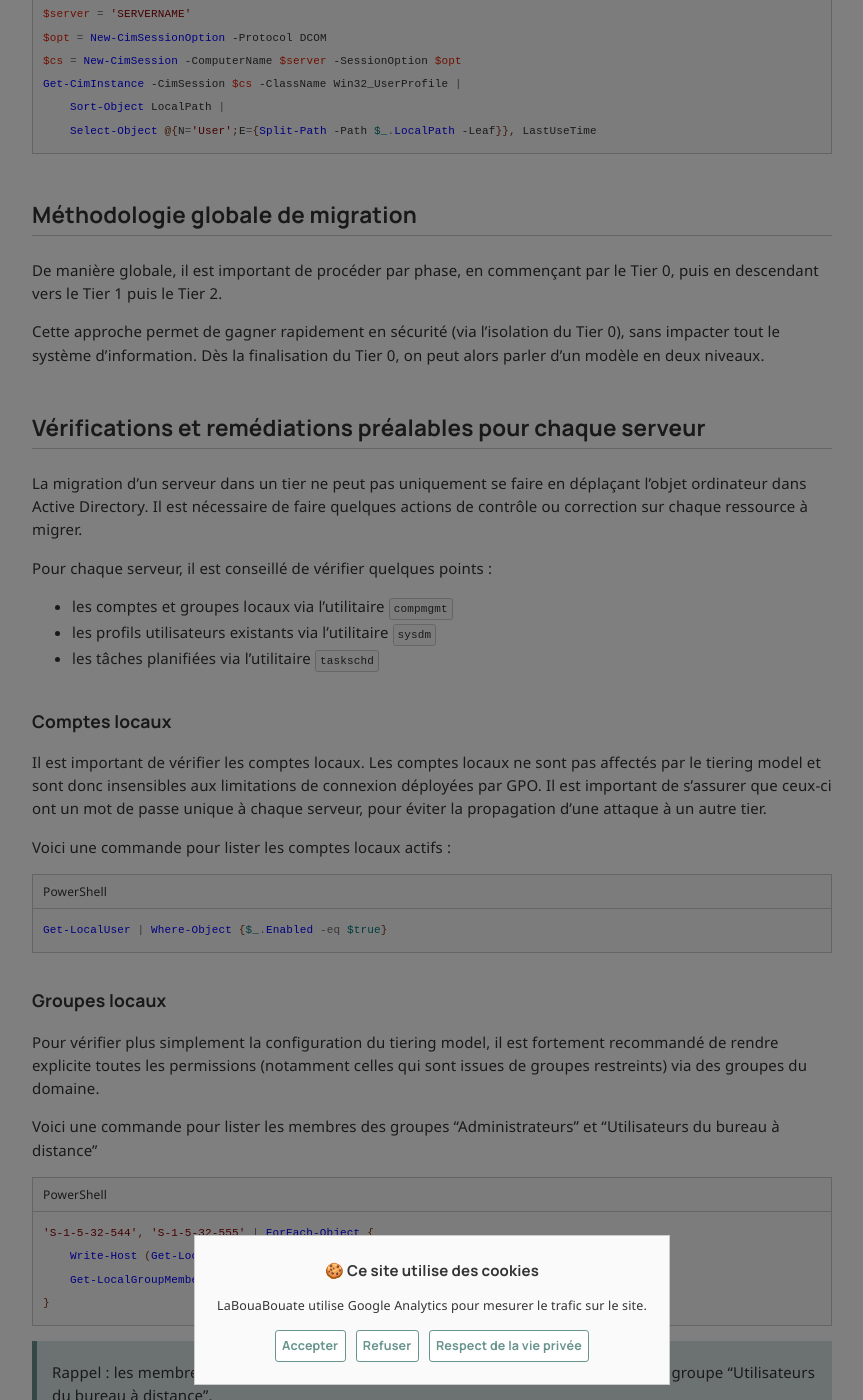
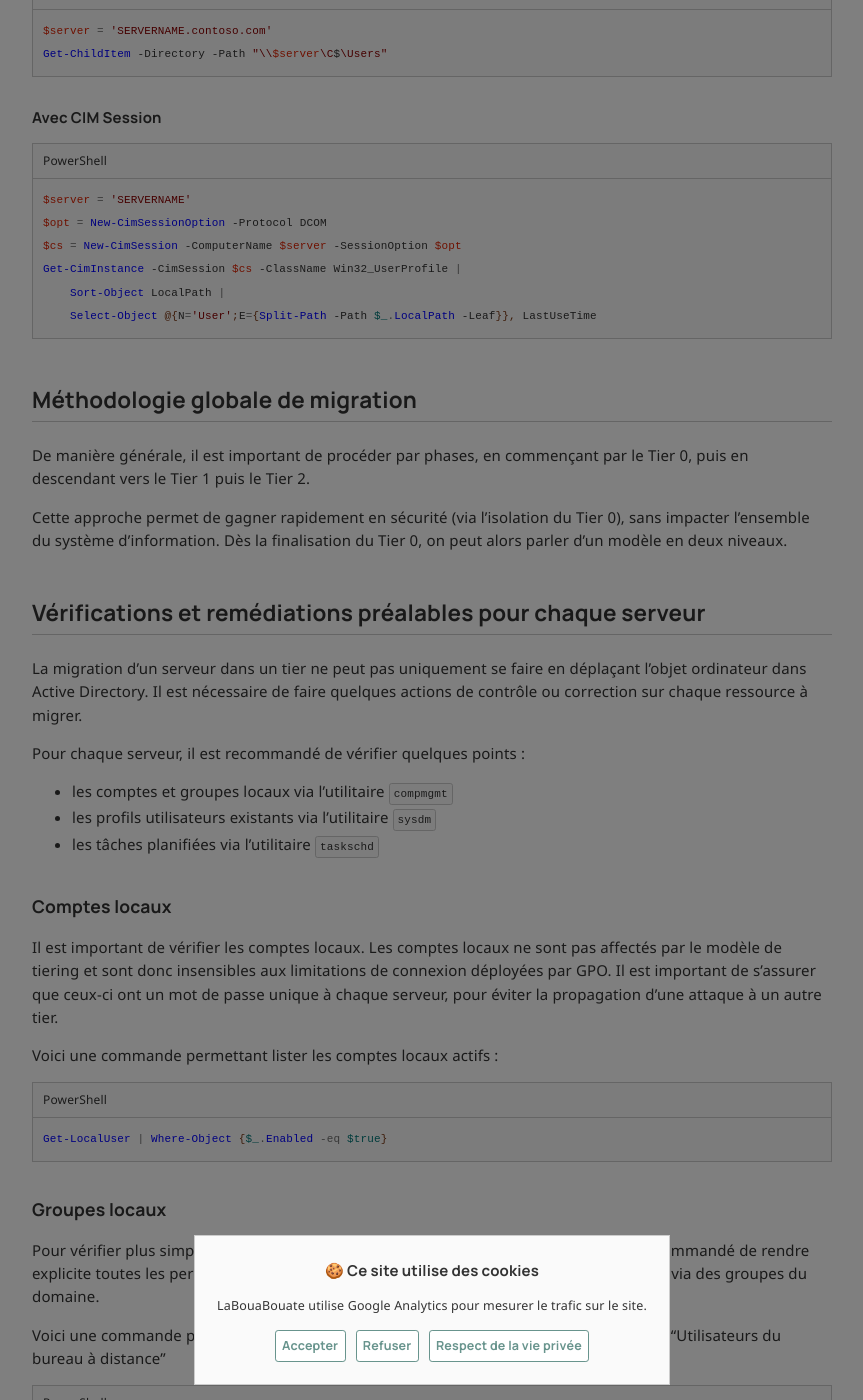
Before and after one commit to leobouard/leobouard.github.io, a Jekyll site: the page built from _posts/2024-11-01-tiering-model-007.md, in a window 1280 px wide and 1400 px high, scrolled down 1349 px. Shown: the whole window, without its empty margins (208-1071 px from the left). Built offline with Jekyll 4.4.1, drawn with Linux system fonts in a browser that asks for light colours; nearby versions of some CDN libraries; some web fonts are replaced; comment, search, counter and statistics services are not loaded; some of the changed text lies outside the part shown.

Commit message:
Correction orthographique et formulation

````diff
--- a/_posts/2024-11-01-tiering-model-007.md
+++ b/_posts/2024-11-01-tiering-model-007.md
@@ -12,35 +12,40 @@
 
 ## Catégorisation des serveurs
 
-Avant de commencer la migration, il est important d'avoir une idée précise de quel serveur va dans quel tier. Cette partie de catégorisation peut prendre du temps, mais doit être terminée à 100% avant de passer à la phase de migration.
+Avant de commencer la migration, il est important d'avoir une idée précise de quel serveur va dans quel tier. Cette partie de catégorisation peut prendre du temps, mais doit être terminée à 100 % avant de passer à la phase de migration.
 
 Le plus simple est de faire une extraction en CSV de tous vos serveurs, puis de les catégoriser un à un.
 
 ### Le cas du Tier 0
 
-Les serveurs du Tier 0 sont assez simple à identifier, puisqu'ils regroupent souvent
+Les serveurs du Tier 0 sont assez simples à identifier, puisqu'ils regroupent souvent
 
 - contrôleurs de domaine et contrôleurs de domaine en lecture seule
 - autorité de certification
 - Microsoft Entra ID Connect
 - serveurs de fédération d'identité (ADFS)
-- serveurs Exchange (en fonction de l'année d'installation du Exchange dans le domaine)
 
-Ils sont à catégoriser et à identifier en premier (avant le Tier 1 & 2).
+Ils sont à catégoriser et à identifier en premier (avant les Tiers 1 et 2).
 
 ### Différence entre Tier 1 et Tier 2
 
 En dehors de la connaissance précise de la fonction de chaque serveur, la différence entre un serveur du Tier 1 et un serveur du Tier 2 peut se faire en fonction des utilisateurs qui peuvent s'y connecter :
 
-- Tier 1 : connexion d'administrateur uniquement ou en grande majorité
+- Tier 1 : connexion d'administrateurs uniquement ou en grande majorité
 - Tier 2 : connexion d'utilisateurs sans privilèges
+
+### Le cas de Microsoft Exchange
+
+Si vous avez un serveur Microsoft Exchange dans votre domaine, celui-ci devrait normalement être placé dans le Tier 1. Cependant, ce serveur possède de nombreuses de permissions par défaut dans Active Directory, et vous devez impérativement les réduire avant de le migrer.
+
+Vous pouvez vous référer à ce guide pour réduire les permissions associées à Exchange : [Configure Exchange Server for split permissions \| Microsoft Learn](https://learn.microsoft.com/en-us/exchange/permissions/split-permissions/configure-exchange-for-split-permissions?view=exchserver-2019)
 
 ### Association serveurs & comptes utilisateurs
 
 Pour identifier facilement les utilisateurs ayant pu se connecter sur un serveur, je propose deux méthodes :
 
 - via le partage administratif
-- via la commande `New-CimSession`
+- par la commande `New-CimSession`
 
 #### Avec le partage administratif
 
@@ -62,15 +67,15 @@
 
 ## Méthodologie globale de migration
 
-De manière globale, il est important de procéder par phase, en commençant par le Tier 0, puis en descendant vers le Tier 1 puis le Tier 2.
+De manière générale, il est important de procéder par phases, en commençant par le Tier 0, puis en descendant vers le Tier 1 puis le Tier 2.
 
-Cette approche permet de gagner rapidement en sécurité (via l'isolation du Tier 0), sans impacter tout le système d'information. Dès la finalisation du Tier 0, on peut alors parler d'un modèle en deux niveaux.
+Cette approche permet de gagner rapidement en sécurité (via l'isolation du Tier 0), sans impacter l'ensemble du système d'information. Dès la finalisation du Tier 0, on peut alors parler d'un modèle en deux niveaux.
 
 ## Vérifications et remédiations préalables pour chaque serveur
 
 La migration d'un serveur dans un tier ne peut pas uniquement se faire en déplaçant l'objet ordinateur dans Active Directory. Il est nécessaire de faire quelques actions de contrôle ou correction sur chaque ressource à migrer.
 
-Pour chaque serveur, il est conseillé de vérifier quelques points :
+Pour chaque serveur, il est recommandé de vérifier quelques points :
 
 - les comptes et groupes locaux via l'utilitaire `compmgmt`
 - les profils utilisateurs existants via l'utilitaire `sysdm`
@@ -78,9 +83,9 @@
 
 ### Comptes locaux
 
-Il est important de vérifier les comptes locaux. Les comptes locaux ne sont pas affectés par le tiering model et sont donc insensibles aux limitations de connexion déployées par GPO. Il est important de s'assurer que ceux-ci ont un mot de passe unique à chaque serveur, pour éviter la propagation d'une attaque à un autre tier.
+Il est important de vérifier les comptes locaux. Les comptes locaux ne sont pas affectés par le modèle de tiering et sont donc insensibles aux limitations de connexion déployées par GPO. Il est important de s'assurer que ceux-ci ont un mot de passe unique à chaque serveur, pour éviter la propagation d'une attaque à un autre tier.
 
-Voici une commande pour lister les comptes locaux actifs :
+Voici une commande permettant lister les comptes locaux actifs :
 
 ```powershell
 Get-LocalUser | Where-Object {$_.Enabled -eq $true}
@@ -88,9 +93,9 @@
 
 ### Groupes locaux
 
-Pour vérifier plus simplement la configuration du tiering model, il est fortement recommandé de rendre explicite toutes les permissions (notamment celles qui sont issues de groupes restreints) via des groupes du domaine.
+Pour vérifier plus simplement la configuration du modèle de tiering, il est fortement recommandé de rendre explicite toutes les permissions (notamment celles qui sont issues de groupes restreints) via des groupes du domaine.
 
-Voici une commande pour lister les membres des groupes "Administrateurs" et "Utilisateurs du bureau à distance"
+Voici une commande permettant de lister les membres des groupes "Administrateurs" et "Utilisateurs du bureau à distance"
 
 ```powershell
 'S-1-5-32-544', 'S-1-5-32-555' | ForEach-Object {
@@ -105,9 +110,9 @@
 
 Cette remédiation permet trois choses :
 
-1. Contrôler tous les comptes utilisateurs qui ont pu se connecter sur le serveur, ce qui permet de qualifier certains comptes de service par exemple
+1. Contrôler tous les comptes utilisateurs qui ont pu se connecter sur le serveur, ce qui permet, par exemple, de qualifier certains comptes de service
 2. Faire du ménage sur des profils utilisateurs obsolètes (et donc gagner un peu d'espace de stockage)
-3. Supprimer des empreintes qui ne pourront donc plus être utilisées par un attaquant
+3. Supprimer des empreintes, qui ne pourront donc plus être utilisées par un attaquant
 
 Pour lister les profils utilisateurs :
 
````
Also changed, not shown: other parts of _posts/2024-11-01-tiering-model-007.md (+5 -5 lines), _drafts/formats-externes-powershell.md (+1 -1 lines).
